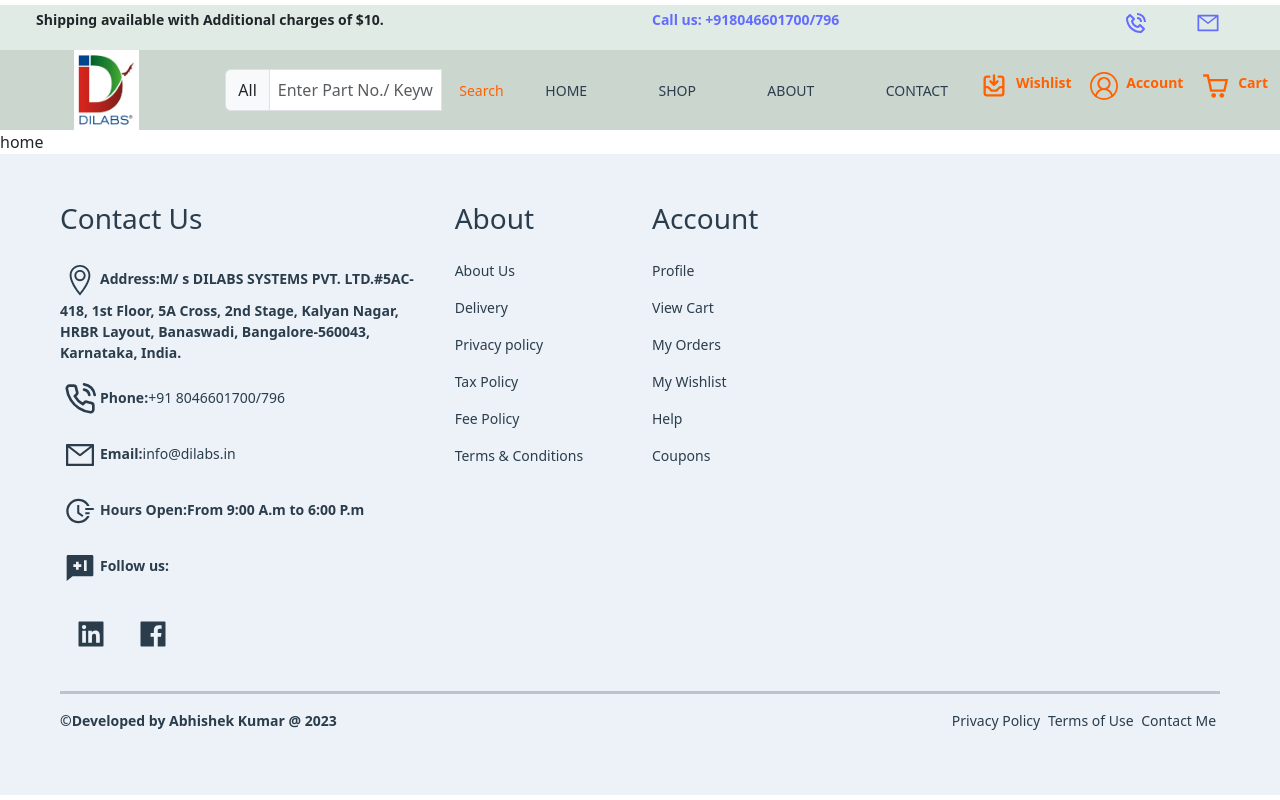
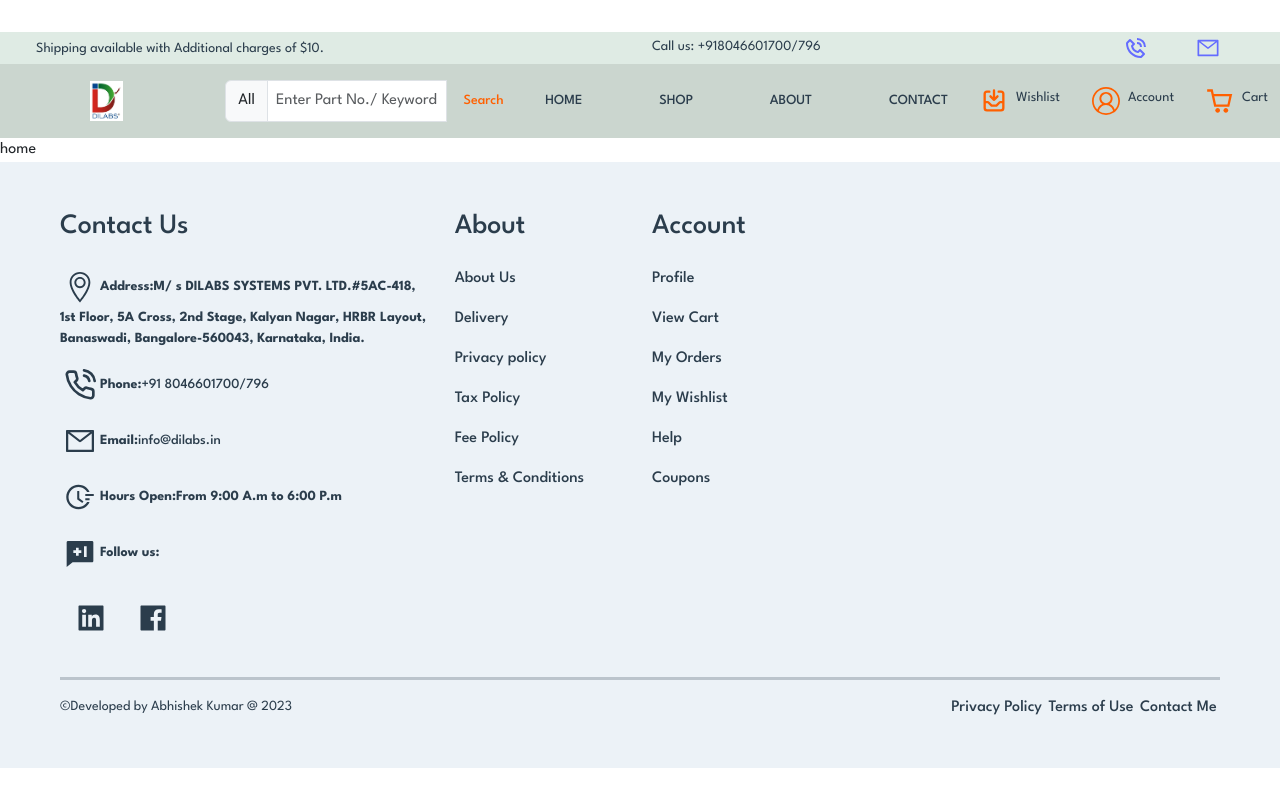
Before and after one commit to DILABS-WEB/Dilabs_Product, a React (Vite) app: page / in a window 1280 px wide. Built offline with nearby package versions, Linux system fonts and the light colour scheme.

Commit message:
updated style

```diff
--- a/src/App.css
+++ b/src/App.css
@@ -16,24 +16,47 @@
     --lighter3:#ecf2f7;
     --primary3:#0989ff;
 }
-
+*{
+  padding: 0;
+  margin: 0;
+  box-sizing: border-box;
+  font-family: 'League Spartan', sans-serif;
+}
 
 .logo {
   max-width: 100%;
-height: 80px;
-}
-a{
-  text-decoration: none;
-  font-size: 14px;
+    height: 40px;
+  }
+  h1{
+    font-weight: 600;
+    font-size: 40px;
+    color: var(--search);
+  }
+
+  h2{
+    font-weight: 400;
+    font-size: 24px;
+  }
 
 
+  a {
+    font-weight: 500;
+    text-decoration: inherit;
+    transition: 0.5s ease;
+  }
+  a:hover {
+    color: #535bf2;
+  }
 
-}
-p{
-  font-size: 14px;
-  font-weight: bolder;
 
-}
+  p{
+    text-decoration: none;
+    font-size: 14px;
+    font-weight: 400;
+    margin: 0;
+    color: var(--primary1);
+  }
+
 button{
   padding: 12px 10px;
   font-size: 14px;
```
